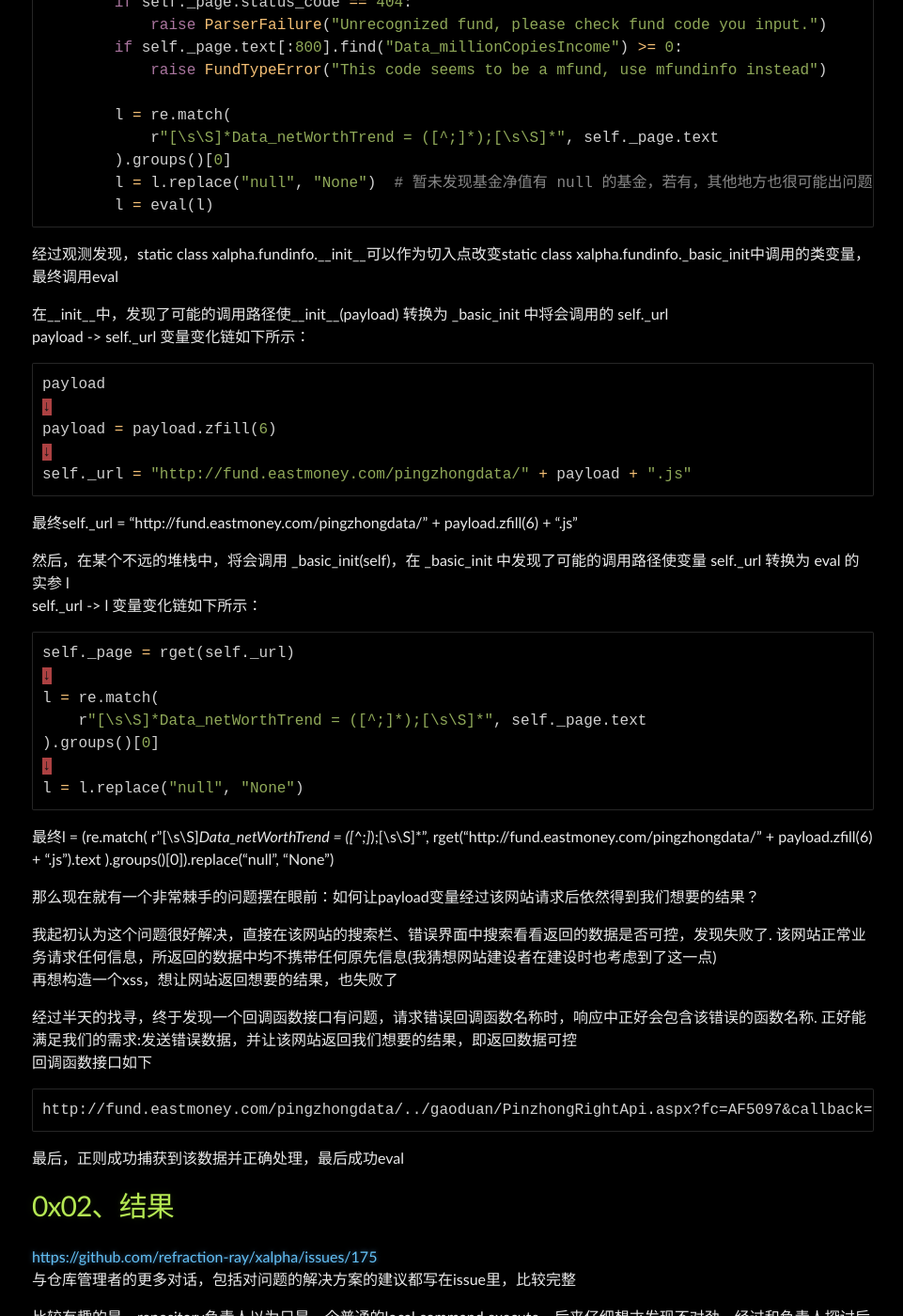
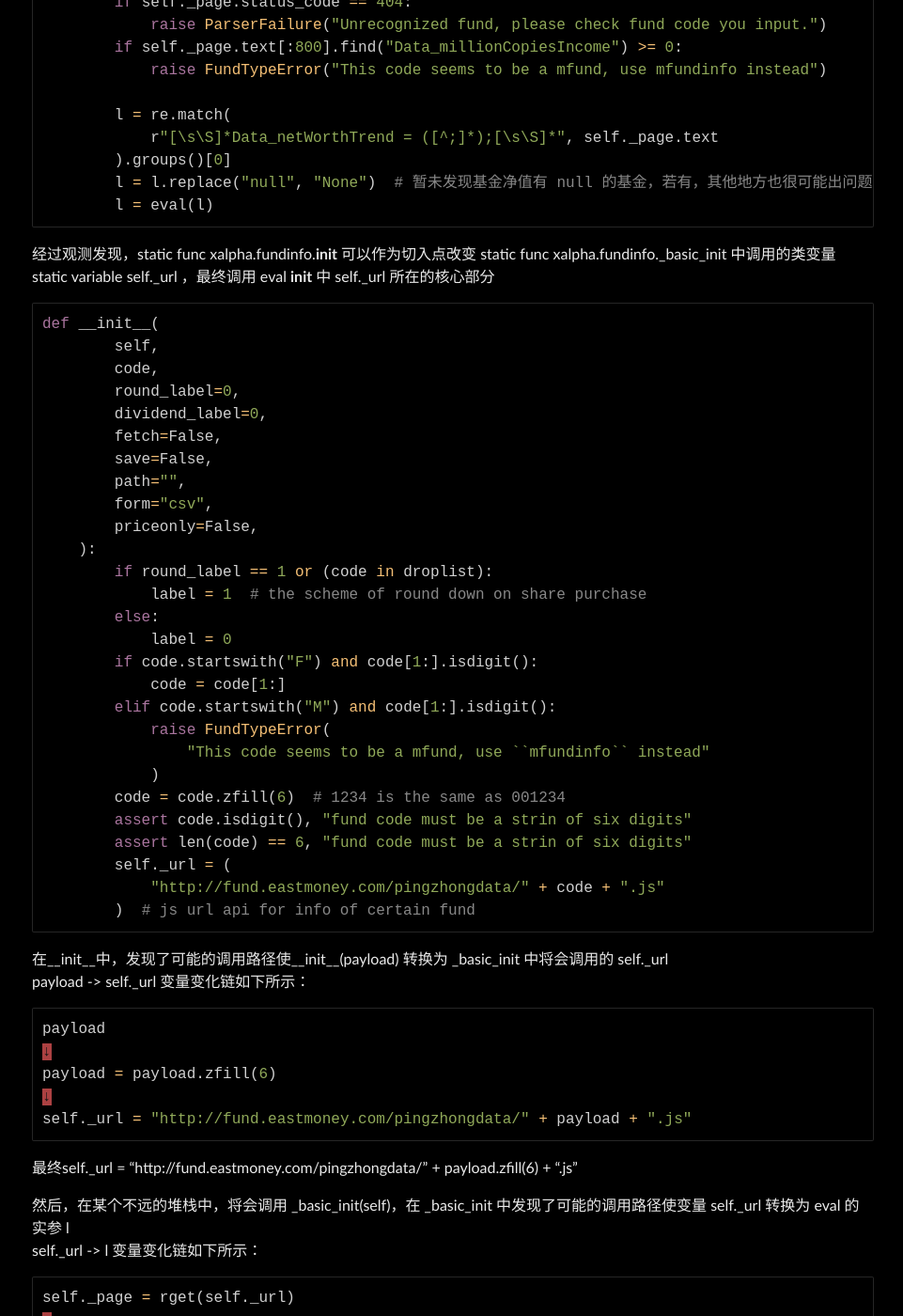
Before and after one commit to Leeyangee/leeyangee.github.io, a Jekyll site: the page built from _posts/2023-07-09-CVE实战 巧挖国产金融类python api库漏洞-高危命令执行0day.md, in a window 1280 px wide and 1400 px high, scrolled down 1025 px. Shown: the whole window at 94% size, without its empty margins (158-1119 px from the left). Built offline with Jekyll 4.4.1, drawn with Linux system fonts in a browser that asks for light colours; some of the changed text lies outside the part shown.

Commit message:
Update 2023-07-09-CVE实战 巧挖国产金融类python api库漏洞-高危命令执行0day.md

````diff
--- a/_posts/2023-07-09-CVE实战 巧挖国产金融类python api库漏洞-高危命令执行0day.md
+++ b/_posts/2023-07-09-CVE实战 巧挖国产金融类python api库漏洞-高危命令执行0day.md
@@ -29,7 +29,7 @@ xalpha.fundinfo("../gaoduan/PinzhongRightApi.aspx?fc=AF5097&callback=jQuery18303
 
 首先，明确方向. 先放fortify里面扫一遍，整个项目中只发现了一个超高危险函数eval()，那么我们先从这里下手看看有没有利用点
 
-eval()所在的核心部分：
+_basic_init 中 eval()所在的核心部分：
 ```python
     def _basic_init(self):
         if self.code.startswith("96"):
@@ -48,7 +48,37 @@ eval()所在的核心部分：
         l = eval(l)
 ```
 
-经过观测发现，static class xalpha.fundinfo.__init__可以作为切入点改变static class xalpha.fundinfo._basic_init中调用的类变量，最终调用eval
+经过观测发现，static func xalpha.fundinfo.__init__ 可以作为切入点改变 static func xalpha.fundinfo._basic_init 中调用的类变量 static variable self._url ，最终调用 eval
+__init__ 中 self._url 所在的核心部分
+```python
+def __init__(
+        self,
+        code,
+        round_label=0,
+        dividend_label=0,
+        fetch=False,
+        save=False,
+        path="",
+        form="csv",
+        priceonly=False,
+    ):
+        if round_label == 1 or (code in droplist):
+            label = 1  # the scheme of round down on share purchase
+        else:
+            label = 0
+        if code.startswith("F") and code[1:].isdigit():
+            code = code[1:]
+        elif code.startswith("M") and code[1:].isdigit():
+            raise FundTypeError(
+                "This code seems to be a mfund, use ``mfundinfo`` instead"
+            )
+        code = code.zfill(6)  # 1234 is the same as 001234
+        assert code.isdigit(), "fund code must be a strin of six digits"
+        assert len(code) == 6, "fund code must be a strin of six digits"
+        self._url = (
+            "http://fund.eastmoney.com/pingzhongdata/" + code + ".js"
+        )  # js url api for info of certain fund
+```
 
 在__init__中，发现了可能的调用路径使__init__(payload) 转换为 _basic_init 中将会调用的 self._url
 payload -> self._url 变量变化链如下所示：
````
